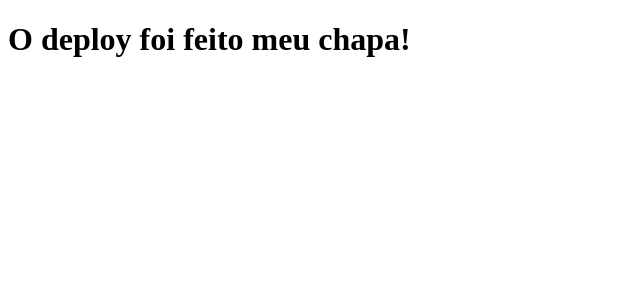
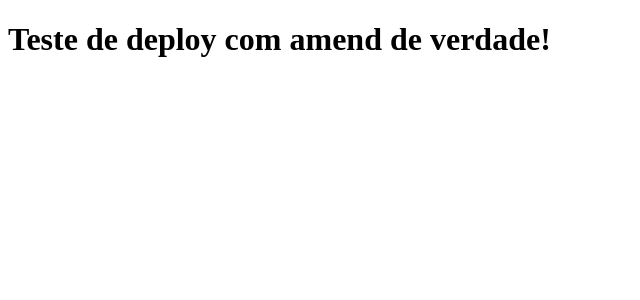
Before and after one commit to Hidemp4/clone-tabnews, a Next.js app: page / in a window 1280 px wide. Shown: the top 300 px of the page, without its empty margins (0-640 px from the left). Built offline with nearby package versions, Linux system fonts and the light colour scheme.

Commit message:
Teste de deploy com amend

```diff
--- a/pages/index.js
+++ b/pages/index.js
@@ -1,5 +1,5 @@
 function Home(){
-    return <h1>O deploy foi feito meu chapa!</h1>
+    return <h1>Teste de deploy com amend de verdade!</h1>
 }
 
 export default Home;
```
